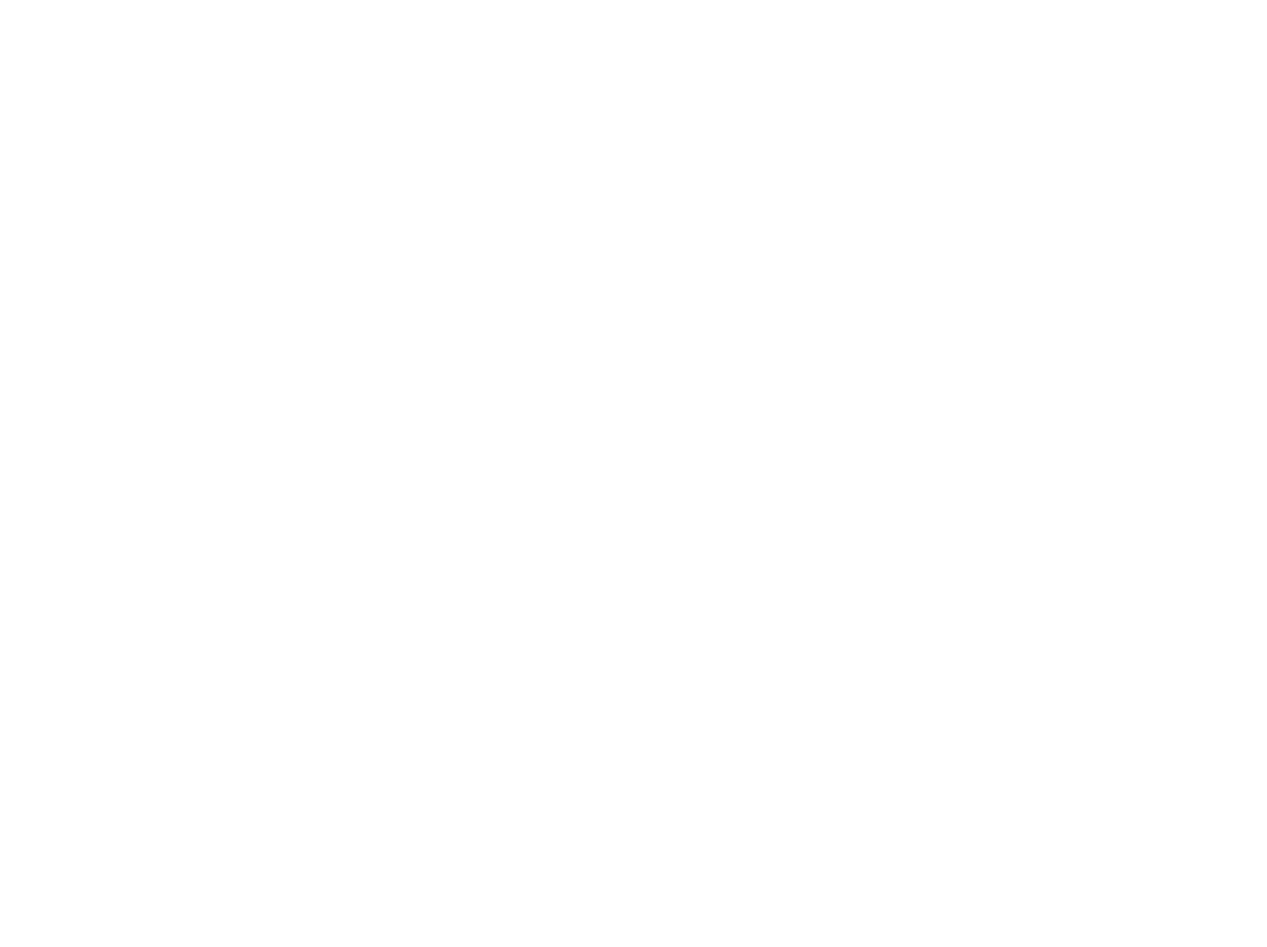
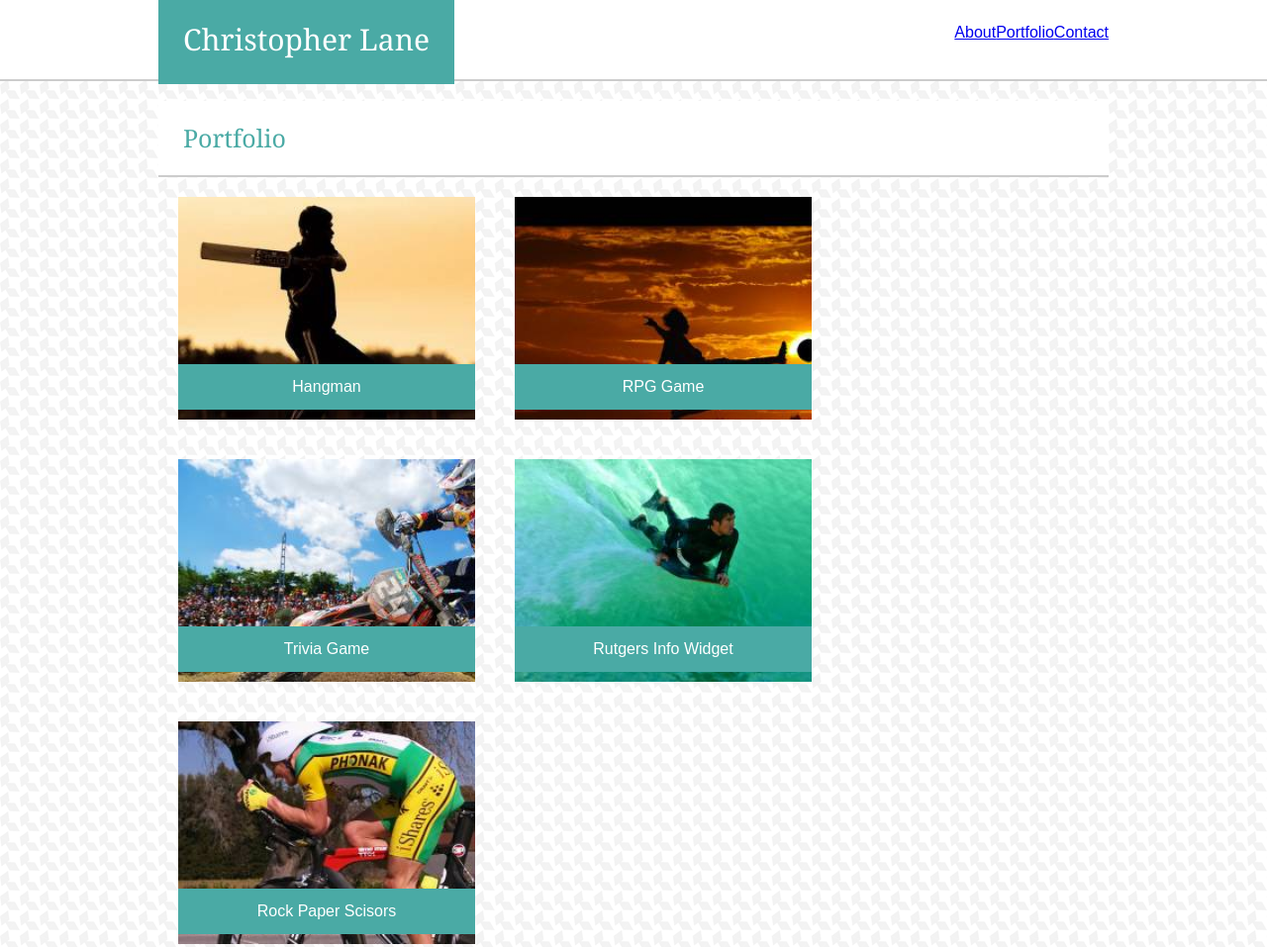
Before and after one commit to cslane64/Basic_Portfolio, a plain HTML site: page portfolio.html in a window 1280 px wide. Shown: the top 957 px of the page at 99% size. Before the commit the page ends 800 px from the top, so only its background shows below. Drawn offline with Linux system fonts and the light colour scheme.

Commit message:
end of thursday work

```diff
--- a/assets/css/style.css
+++ b/assets/css/style.css
@@ -43,8 +43,9 @@ li{
 }
 
 
-.container #bio{
+.container #section{
     background-color: #fff;
+    margin-bottom: 75px;
 }
 
 #about{
@@ -62,11 +63,72 @@ img{
     height: 150px;
     width: 150px;
     float: left;
-    margin-top: 25px;
+    margin: 20px 15px;
+
 }
 
 p{
     margin-top: 25px;
     line-height: 1.6;
+}
+
+footer {
+    border-top: 5px;
+    border-style: solid;
+    border-color: #4aaaa5;
+    background-color: #666;
+    padding-top: 40px;
+    padding-bottom: 10px;
+    text-align: center;
+    font-size: 14px;
+}
+
+
+.port-list{
+    position: relative;
+    width: 300px;
+    height: 225px;
+    margin: 20px;
+    float: left;
+    padding: 100px;
 
 }
+
+.port-list h4{
+    background-color:#4aaaa5;
+    color: #fff;
+    width: 100%;
+    text-align: center;
+    padding: 15px 0;
+    position: absolute;
+    bottom: 10px;
+    left: -0px;
+}
+
+#place1{
+    background: url(../images/place1.jpg);
+    background-size: cover;
+    background-repeat: no-repeat;
+}
+
+#place2{
+    background: url(../images/place2.jpg);
+    background-size: cover;
+    background-repeat: no-repeat;
+}
+
+#place3{
+    background: url(../images/place3.jpg);
+    background-size: cover;
+    background-repeat: no-repeat;
+}
+#place4{
+    background: url(../images/place4.jpg);
+    background-size: cover;
+    background-repeat: no-repeat;
+}
+#place5{
+    background: url(../images/place5.jpg);
+    background-size: cover;
+    background-repeat: no-repeat;
+}
--- a/portfolio.html
+++ b/portfolio.html
@@ -0,0 +1,49 @@
+<!DOCTYPE html>
+<html lang="en">
+<head>
+    <meta charset="UTF-8">
+    <meta name="viewport" content="width=device-width, initial-scale=1.0">
+    <meta http-equiv="X-UA-Compatible" content="ie=edge">
+    <title>My Portfolio</title>
+    <link rel="stylesheet" type="text/css" href="assets/css/reset.css">
+    <link rel="stylesheet" type="text/css" href="assets/css/style.css">
+</head>
+<body>
+   <header>
+        <div class="container">
+            <h1 id="name">Christopher Lane</h1>
+            <nav>
+                <ul>
+                    <li><a href="contact.html">Contact</a></li>
+                    <li><a href="portfolio.html">Portfolio</a></li>
+                    <li><a href="index.html">About</a></li>
+                </ul>
+            </nav>
+        </div>
+    </header>
+
+    <div class="container">
+        <article id="section">
+            <h1 id="about">Portfolio</h1>
+
+                <div class="port-list" id="place1">
+                    <h4>Hangman</h4>
+                </div>
+                <div class="port-list" id="place2">
+                    <h4>RPG Game</h4>
+                </div>
+                <div class="port-list"id="place3">
+                    <h4>Trivia Game</h4>
+                </div>
+                <div class="port-list" id="place4">
+                    <h4>Rutgers Info Widget</h4>
+                </div>
+                <div class="port-list" id="place5">
+                     <h4>Rock Paper Scisors</h4>
+                </div>
+
+        </article>
+    </div>
+
+</body>
+</html>
```
Also changed, not shown: index.html (+11 -3 lines), assets/images/place1.jpg (added), assets/images/place2.jpg (added), assets/images/place3.jpg (added), assets/images/place4.jpg (added), assets/images/place5.jpg (added).
